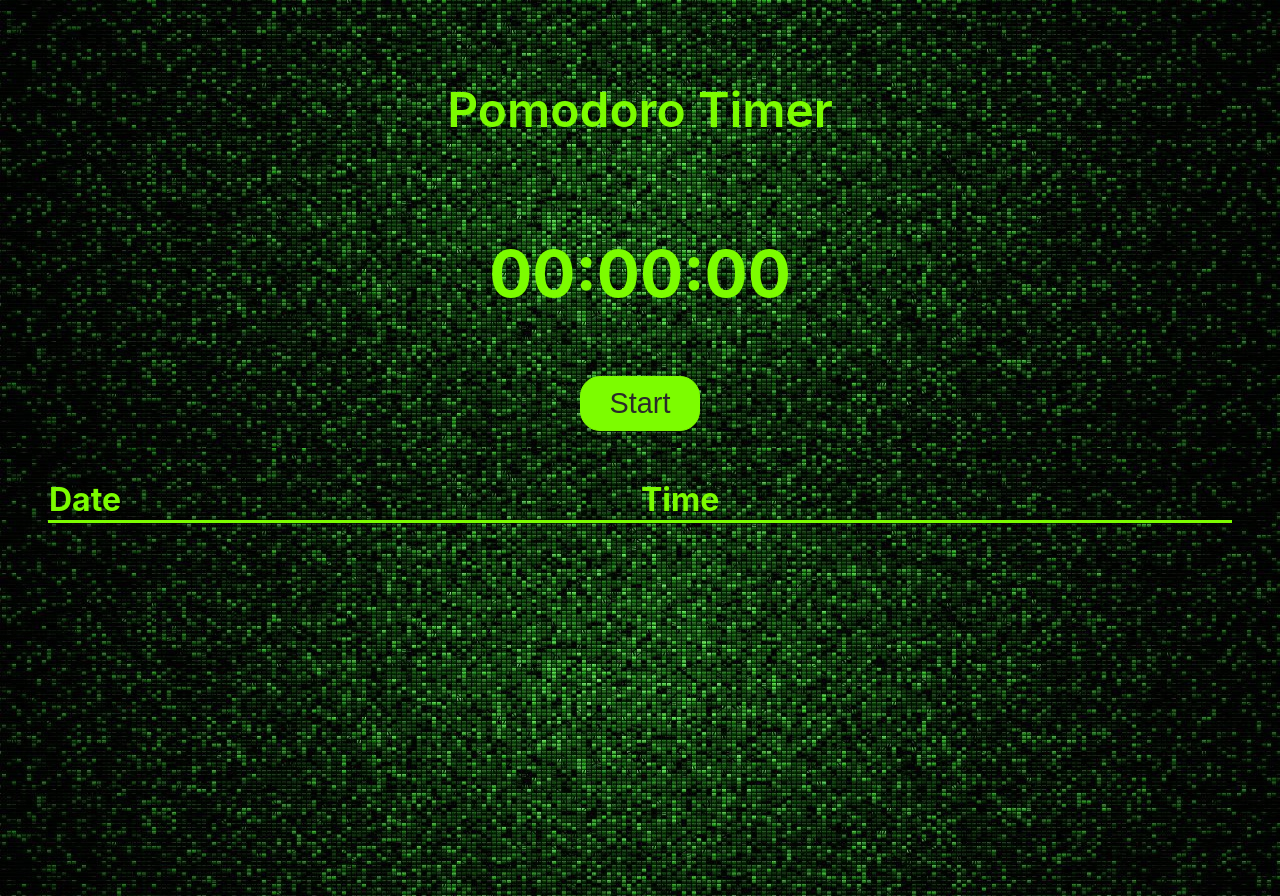
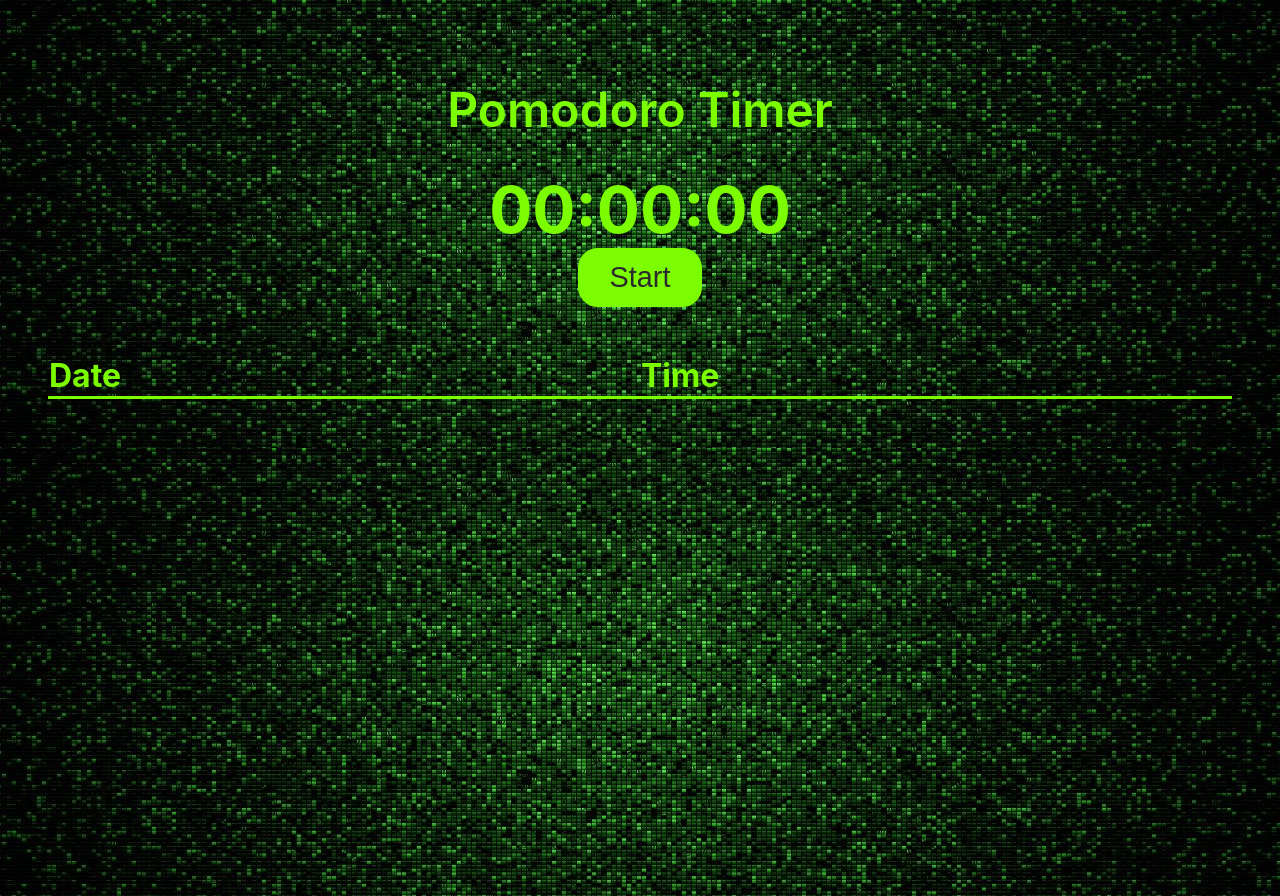
Before and after one commit to FredGuiou/Pomodoro, a React (Create React App) app: page / in a window 1280 px wide. Built offline with nearby package versions, Linux system fonts and the light colour scheme.

Commit message:
Use Hooks & table state management

```diff
--- a/src/App.js
+++ b/src/App.js
@@ -1,35 +1,44 @@
 import Timer from "./Timer";
 import TimersTable from "./TimersTable";
 import style from './App.module.css'
+import { useState } from "react";
 
-const { Component } = require("react");
 
-class App extends Component {
+function App() {
 
-  constructor(props) {
-    super(props);
-    this.state = {
-      timers: [],
+  const [timers, setTimers] = useState([]);
 
-    };
-  };
+  const secondsToHms = (timeInSeconds) => {
+    timeInSeconds = Number(timeInSeconds);
+    const h = Math.floor(timeInSeconds / 3600);
+    const m = Math.floor(timeInSeconds % 3600 / 60);
+    const s = Math.floor(timeInSeconds % 3600 % 60);
 
-  saveTime = (time) => {
+    const hDisplay = h < 10 ? '0' + h : h;
+    const mDisplay = m < 10 ? '0' + m : m;
+    const sDisplay = s < 10 ? '0' + s : s;
+
+    return `${hDisplay}:${mDisplay}:${sDisplay}`;
+}
+
+  const saveTime = (time) => {
     const date = new Date();
-    this.setState({
-      timers: [...this.state.timers, { time, date }],
-    });
-  };
+    setTimers([...timers, { time, date }]);
+  }
 
-  render() {
-    return (
-        <div className={style.container}>
-          <h1 className={style['main-title']}>Pomodoro Timer</h1>
-          <Timer saveTime={this.saveTime} />
-          <TimersTable timers={ this.state.timers }/>
-        </div>
-    );
-  };
-};
+  const displayTimerDetails = (timer) => {
+    alert(`${timer.date.toLocaleDateString() } at ${ timer.date.toLocaleTimeString() } \n${secondsToHms(timer.time)}`)
+  }
+
+  return (
+    <div className={style.container}>
+      <h1 className={style['main-title']}>Pomodoro Timer</h1>
+      <Timer saveTime={ saveTime } />
+      <TimersTable timers={ timers } onDisplayTimerDetails={displayTimerDetails}/>
+    </div>
+);
+
+
+}
 
 export default App;
--- /dev/null
+++ b/src/ClockDisplay.js
@@ -0,0 +1,21 @@
+function ClockDisplay ({ time, ...props }) {
+
+    const secondsToHms = (timeInSeconds) => {
+        timeInSeconds = Number(timeInSeconds);
+        const h = Math.floor(timeInSeconds / 3600);
+        const m = Math.floor(timeInSeconds % 3600 / 60);
+        const s = Math.floor(timeInSeconds % 3600 % 60);
+
+        const hDisplay = h < 10 ? '0' + h : h;
+        const mDisplay = m < 10 ? '0' + m : m;
+        const sDisplay = s < 10 ? '0' + s : s;
+
+        return `${hDisplay}:${mDisplay}:${sDisplay}`;
+    }
+
+    return (
+        <span { ...props }>{ secondsToHms(time) }</span>
+    );
+}
+
+export default ClockDisplay;
--- a/src/Timer.js
+++ b/src/Timer.js
@@ -1,68 +1,46 @@
-import { Component } from "react";
+import { useState } from "react";
+import ClockDisplay from "./ClockDisplay";
 import style from './Timer.module.css'
 
-function secondsToHms (timeInSeconds) {
-    timeInSeconds = Number(timeInSeconds);
-    const h = Math.floor(timeInSeconds / 3600);
-    const m = Math.floor(timeInSeconds % 3600 / 60);
-    const s = Math.floor(timeInSeconds % 3600 % 60);
+let timerId;
 
-    const hDisplay = h < 10 ? '0' + h : h;
-    const mDisplay = m < 10 ? '0' + m : m;
-    const sDisplay = s < 10 ? '0' + s : s;
+function Timer(props) {
 
-    return `${hDisplay}:${mDisplay}:${sDisplay}`;
-};
+    const [isTimerStarted, setTimerStarted] = useState(false);
+    const [time, setTime] = useState(0);
+
+    const HandleStartTimer = () => {
+        if (isTimerStarted) { // isTimerStarted est vrai => on veut arrêter le timer.
+
+            clearInterval(timerId);
 
 
+            props.saveTime(time);
 
-class Timer extends Component {
-
-    constructor (props){
-        super(props);
-        this.state = {
-            isTimerStarted: false,
-            time: 0,
-        };
-    };
-
-    HandleStartTimer = () => {
-        if (this.state.isTimerStarted) { // isTimerStarted est vrai => on veut arrêter le timer.
-
-            clearInterval(this.timerId);
-
-
-            this.props.saveTime(this.state.time);
-
-            this.setState({
-                isTimerStarted: false,
-                time: 0,
-            });
+            setTimerStarted(false);
+            setTime(0);
 
         } else {  // isTimerStarted est faux => on veut démarrer le timer.
 
-            this.setState({
-                isTimerStarted: true,
-            });
-            this.timerId = setInterval (() => {
-                this.setState(({ time }) => {
-                    return {
-                        time: time + 1                    }
+            setTimerStarted(true);
+
+            timerId = setInterval (() => {
+                setTime((prevTime) => {
+                    return prevTime + 1 ;
                 });
             }, 1000);
 
         };
     };
 
+    return (
+        <>
+            <ClockDisplay time={ time } className={style['clock-timer']}/>
+            <button className={ `${style['clock-btn']} ${style[`clock-btn-${isTimerStarted ? 'stop' : 'start'}`]}`} onClick={ HandleStartTimer }>{ isTimerStarted ? 'Stop': 'Start'}</button>
+        </>
+    );
 
-    render() {
-        return (
-            <>
-                <p className={ style['clock-timer']}>{ secondsToHms(this.state.time) }</p>
-                <button className={ `${style['clock-btn']} ${style[`clock-btn-${this.state.isTimerStarted ? 'stop' : 'start'}`]}`} onClick={ this.HandleStartTimer }>{ this.state.isTimerStarted ? 'Stop': 'Start'}</button>
-            </>
-        );
-    };
+
 };
 
 export default Timer;
--- a/src/Timer.module.css
+++ b/src/Timer.module.css
@@ -14,13 +14,13 @@
 
 .clock-btn-start {
     background-color: lawngreen;
-    border: 1px solid lawngreen;
+    border: 3px solid lawngreen;
 }
 
 .clock-btn-stop {
     background-color: darkgreen;
     color: aliceblue;
-    border: 1px solid lawngreen;
+    border: 3px solid lawngreen;
 }
 
 .clock-btn:hover {
--- a/src/TimersTable.js
+++ b/src/TimersTable.js
@@ -1,22 +1,9 @@
-import { Component } from "react";
+import ClockDisplay from './ClockDisplay';
 import style from './TimersTable.module.css';
 
-function secondsToHms (timeInSeconds) {
-    timeInSeconds = Number(timeInSeconds);
-    const h = Math.floor(timeInSeconds / 3600);
-    const m = Math.floor(timeInSeconds % 3600 / 60);
-    const s = Math.floor(timeInSeconds % 3600 % 60);
 
-    const hDisplay = h < 10 ? '0' + h : h;
-    const mDisplay = m < 10 ? '0' + m : m;
-    const sDisplay = s < 10 ? '0' + s : s;
+function TimersTable(props) {
 
-    return `${hDisplay}:${mDisplay}:${sDisplay}`;
-};
-
-class TimersTable extends Component {
-
-    render() {
     return(
         <table className= { style['timers-table'] }>
             <thead>
@@ -27,10 +14,10 @@ class TimersTable extends Component {
             </thead>
             <tbody>
                 {
-                        this.props.timers.map((timer) => (
-                            <tr key = { timer.date.getMilliseconds() }>
+                    props.timers.map((timer) => (
+                        <tr onClick={ () => props.onDisplayTimerDetails(timer) } key = { timer.date.getMilliseconds() }>
                             <td>{ timer.date.toLocaleDateString() } at { timer.date.toLocaleTimeString() }</td>
-                                <td>{ secondsToHms(timer.time) }</td>
+                            <td><ClockDisplay time={timer.time}/></td>
                         </tr>
                     ))
                 }
@@ -38,7 +25,7 @@ class TimersTable extends Component {
         </table>
 
     );
-    };
-};
+
+}
 
 export default TimersTable;
```
Lines whose indentation alone changed are shown as unchanged.
